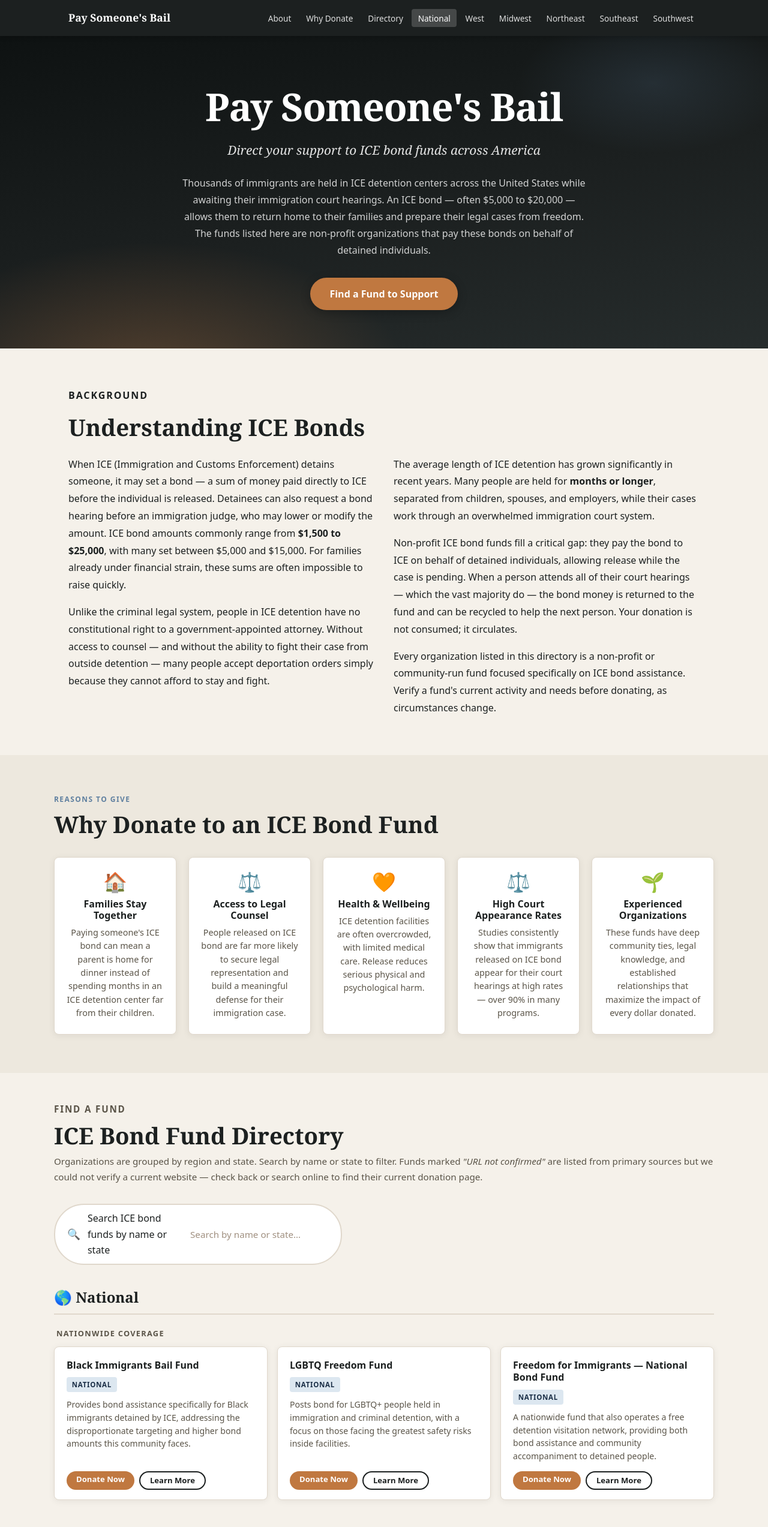
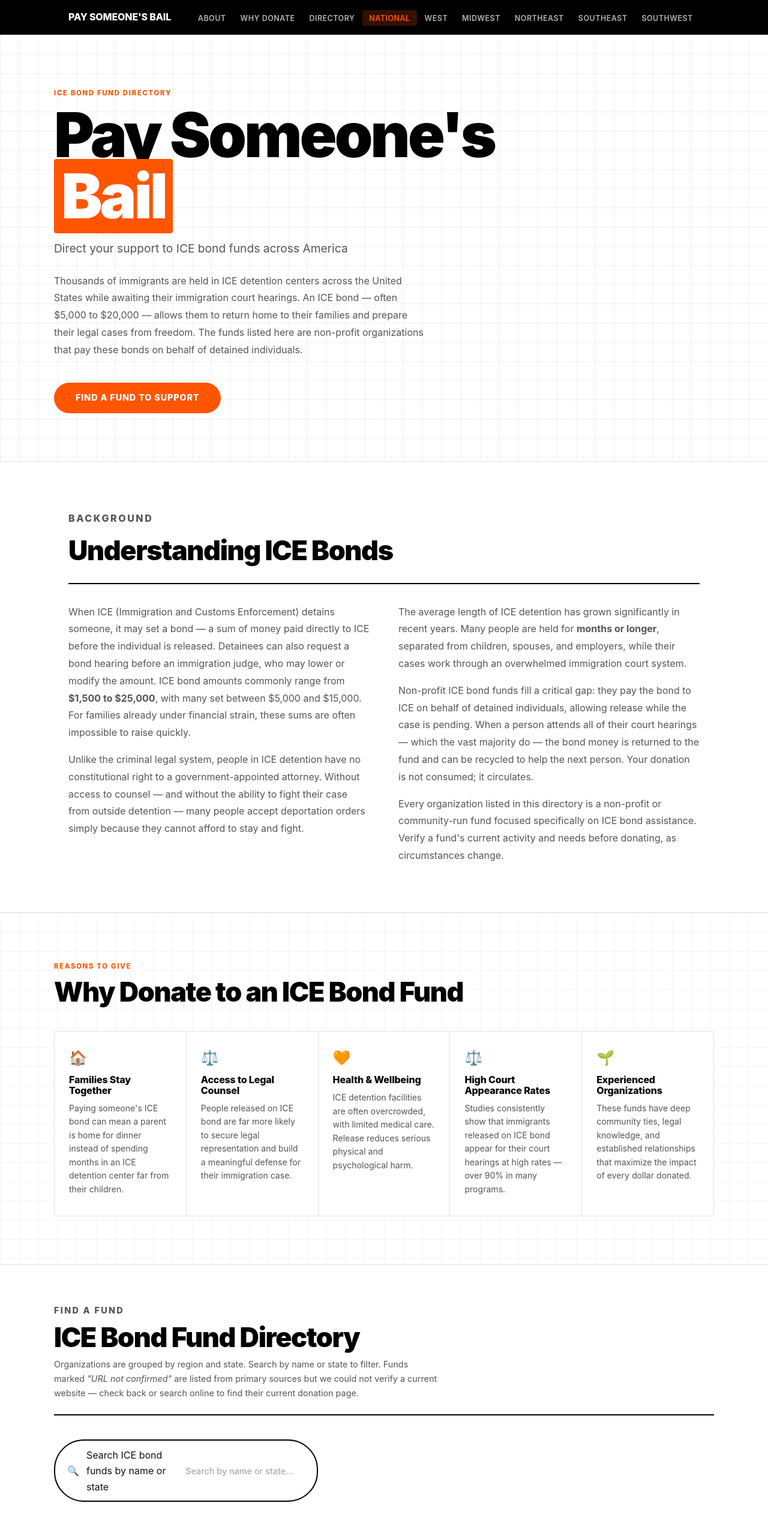
Before and after one commit to brevtangelo7/paysomeonesbail, a plain HTML site: page index.html in a window 1280 px wide. Shown: the top 2546 px of the page at 60% size. Drawn offline with Linux system fonts and the light colour scheme.

Commit message:
Redesign: bold editorial B&W + orange aesthetic
Full CSS overhaul inspired by clean, bold editorial design:
- White background with subtle graph-paper grid texture on hero + alt sections
- Ultra-bold (900 weight) sans-serif headings, letterspacing tightened
- Vibrant orange (#ff5500) accent replacing warm brown
- Black pill tags, black nav, pure-black borders on key elements
- Hero redesigned: left-aligned, extra-large headline with orange highlight span
- Fund cards use flush grid (1px gap/border) instead of floating shadows
- Why-Donate cards in flush bordered grid layout
- Footer updated to pure black with orange links
- Back-to-top button gains orange hover
- All warm beige/tan tones removed in favor of clean #fff / #f5f5f5

Co-Authored-By: Claude Sonnet 4.6 <noreply@anthropic.com>

```diff
--- a/index.html
+++ b/index.html
@@ -47,7 +47,9 @@
        HERO
        ============================================================ -->
   <header class="hero" id="top">
-    <h1>Pay Someone's Bail</h1>
+    <div class="hero-inner">
+      <p class="section-label">ICE Bond Fund Directory</p>
+      <h1>Pay Someone's <span class="highlight">Bail</span></h1>
       <p class="tagline">Direct your support to ICE bond funds across America</p>
       <p class="intro">
         Thousands of immigrants are held in ICE detention centers across the United States while awaiting their
@@ -56,6 +58,7 @@
         that pay these bonds on behalf of detained individuals.
       </p>
       <a href="#directory" class="hero-cta">Find a Fund to Support</a>
+    </div>
   </header>
 
   <!-- ============================================================
--- a/styles.css
+++ b/styles.css
@@ -2,27 +2,26 @@
    DESIGN TOKENS
    ============================================================ */
 :root {
-  --color-nav:        #1c2020;
-  --color-accent:     #c07840;
-  --color-accent-dark:#9a5e2a;
-  --color-steel:      #6080a0;
-  --color-bg:         #f5f1ea;
-  --color-bg-alt:     #ede8de;
+  --color-nav:        #000000;
+  --color-accent:     #ff5500;
+  --color-accent-dark:#cc4400;
+  --color-bg:         #ffffff;
+  --color-bg-alt:     #f5f5f5;
+  --color-bg-grid:    #ffffff;
   --color-card:       #ffffff;
-  --color-text:       #1c2020;
-  --color-text-muted: #5a5448;
-  --color-tag-bg:     #dce7f0;
-  --color-tag-text:   #1c3048;
-  --color-border:     #e0d8cc;
+  --color-text:       #111111;
+  --color-text-muted: #555555;
+  --color-tag-bg:     #111111;
+  --color-tag-text:   #ffffff;
+  --color-border:     #e2e2e2;
 
-  --font-serif: 'Georgia', 'Times New Roman', serif;
-  --font-sans:  system-ui, -apple-system, 'Segoe UI', sans-serif;
+  --font-sans:  'Inter', system-ui, -apple-system, 'Segoe UI', sans-serif;
 
-  --radius: 8px;
-  --shadow: 0 2px 12px rgba(28, 32, 32, 0.07);
-  --shadow-hover: 0 6px 24px rgba(28, 32, 32, 0.13);
+  --radius: 6px;
+  --shadow: 0 1px 4px rgba(0,0,0,0.07), 0 2px 12px rgba(0,0,0,0.04);
+  --shadow-hover: 0 4px 20px rgba(0,0,0,0.12);
 
-  --nav-height: 60px;
+  --nav-height: 58px;
   --max-width: 1100px;
 }
 
@@ -49,8 +48,8 @@ a {
 a:hover { color: var(--color-nav); }
 
 h1, h2, h3, h4 {
-  font-family: var(--font-serif);
-  line-height: 1.2;
+  font-family: var(--font-sans);
+  line-height: 1.1;
   color: var(--color-text);
 }
 
@@ -78,11 +77,11 @@ h1, h2, h3, h4 {
   position: sticky;
   top: 0;
   z-index: 100;
-  background: var(--color-nav);
+  background: #000;
   height: var(--nav-height);
   display: flex;
   align-items: center;
-  box-shadow: 0 2px 8px rgba(0,0,0,0.2);
+  border-bottom: 1px solid #222;
 }
 
 .nav-inner {
@@ -98,36 +97,40 @@ h1, h2, h3, h4 {
 
 .nav-brand {
   color: #fff;
-  font-family: var(--font-serif);
-  font-size: 1.1rem;
-  font-weight: bold;
+  font-family: var(--font-sans);
+  font-size: 1rem;
+  font-weight: 800;
   text-decoration: none;
   white-space: nowrap;
   flex-shrink: 0;
+  letter-spacing: -0.01em;
+  text-transform: uppercase;
 }
-.nav-brand:hover { color: rgba(255,255,255,0.75); }
+.nav-brand:hover { color: var(--color-accent); }
 
 .nav-links {
   display: flex;
   list-style: none;
-  gap: 0.25rem;
+  gap: 0.1rem;
   flex-wrap: nowrap;
 }
 
 .nav-links a {
-  color: rgba(255,255,255,0.85);
+  color: rgba(255,255,255,0.7);
   text-decoration: none;
-  font-size: 0.85rem;
-  font-weight: 500;
-  padding: 0.35rem 0.65rem;
-  border-radius: 4px;
+  font-size: 0.78rem;
+  font-weight: 600;
+  padding: 0.35rem 0.7rem;
+  border-radius: 3px;
   transition: background 0.15s, color 0.15s;
   white-space: nowrap;
+  text-transform: uppercase;
+  letter-spacing: 0.04em;
 }
 .nav-links a:hover,
 .nav-links a.active {
-  background: rgba(255,255,255,0.18);
-  color: #fff;
+  background: rgba(255,85,0,0.2);
+  color: var(--color-accent);
 }
 
 .hamburger {
@@ -144,7 +147,7 @@ h1, h2, h3, h4 {
 }
 .hamburger span {
   display: block;
-  width: 24px;
+  width: 22px;
   height: 2px;
   background: #fff;
   border-radius: 2px;
@@ -163,51 +166,73 @@ h1, h2, h3, h4 {
 /* ============================================================
    HERO
    ============================================================ */
+
+/* Graph-paper grid helper (used on hero + bg-alt) */
 .hero {
-  background:
-    radial-gradient(ellipse 60% 80% at 20% 110%, rgba(192,120,64,0.32) 0%, transparent 55%),
-    radial-gradient(ellipse 35% 45% at 85% 15%, rgba(96,128,160,0.18) 0%, transparent 50%),
-    linear-gradient(168deg, #0e1212 0%, var(--color-nav) 55%, #262c2c 100%);
-  color: #fff;
-  padding: 5rem 1.5rem 4rem;
-  text-align: center;
+  background-color: #fff;
+  background-image:
+    linear-gradient(rgba(0,0,0,0.06) 1px, transparent 1px),
+    linear-gradient(90deg, rgba(0,0,0,0.06) 1px, transparent 1px);
+  background-size: 32px 32px;
+  color: var(--color-text);
+  padding: 5.5rem 1.5rem 5rem;
+  text-align: left;
+  border-bottom: 1px solid var(--color-border);
+}
+
+.hero-inner {
+  max-width: var(--max-width);
+  margin: 0 auto;
 }
 
 .hero h1 {
-  font-size: clamp(2.4rem, 6vw, 4rem);
+  font-size: clamp(3rem, 8vw, 6.5rem);
+  color: #000;
+  margin-bottom: 1.25rem;
+  letter-spacing: -0.04em;
+  font-weight: 900;
+  line-height: 1.0;
+  max-width: 820px;
+}
+
+/* Orange highlight on a key word, echoing the "WORKS" highlight in screenshot 2 */
+.hero h1 .highlight {
+  background: var(--color-accent);
   color: #fff;
-  margin-bottom: 1rem;
-  letter-spacing: -0.02em;
+  padding: 0 0.12em;
+  display: inline;
+  border-radius: 4px;
 }
 
 .hero .tagline {
-  font-size: clamp(1.05rem, 2.5vw, 1.3rem);
-  color: rgba(255,255,255,0.88);
-  max-width: 620px;
-  margin: 0 auto 1.5rem;
-  font-style: italic;
-  font-family: var(--font-serif);
+  font-size: clamp(1rem, 2vw, 1.2rem);
+  color: var(--color-text-muted);
+  max-width: 580px;
+  margin-bottom: 1.5rem;
+  font-weight: 400;
+  line-height: 1.6;
 }
 
 .hero .intro {
   font-size: 1rem;
-  color: rgba(255,255,255,0.8);
-  max-width: 680px;
-  margin: 0 auto 2rem;
-  line-height: 1.75;
+  color: var(--color-text-muted);
+  max-width: 620px;
+  margin-bottom: 2.5rem;
+  line-height: 1.8;
 }
 
 .hero-cta {
   display: inline-block;
   background: var(--color-accent);
   color: #fff;
-  font-weight: 700;
-  font-size: 1rem;
-  padding: 0.85rem 2rem;
+  font-weight: 800;
+  font-size: 0.9rem;
+  padding: 0.85rem 2.25rem;
   border-radius: 50px;
   text-decoration: none;
   transition: background 0.2s, transform 0.15s;
-  box-shadow: 0 4px 16px rgba(0,0,0,0.25);
+  text-transform: uppercase;
+  letter-spacing: 0.06em;
 }
 .hero-cta:hover {
   background: var(--color-accent-dark);
@@ -216,47 +241,61 @@ h1, h2, h3, h4 {
 }
 
 /* ============================================================
+   SECTION LABEL (overline)
+   ============================================================ */
+.section-label {
+  font-size: 0.7rem;
+  font-weight: 800;
+  letter-spacing: 0.16em;
+  text-transform: uppercase;
+  color: var(--color-accent);
+  margin-bottom: 0.6rem;
+  display: block;
+}
+
+/* ============================================================
    CONTENT SECTIONS
    ============================================================ */
 .section {
-  padding: 4rem 1.5rem;
+  padding: 5rem 1.5rem;
   max-width: var(--max-width);
   margin: 0 auto;
 }
 
 .section-alt {
-  background: var(--color-bg-alt);
-  padding: 4rem 1.5rem;
+  background-color: #fff;
+  background-image:
+    linear-gradient(rgba(0,0,0,0.045) 1px, transparent 1px),
+    linear-gradient(90deg, rgba(0,0,0,0.045) 1px, transparent 1px);
+  background-size: 32px 32px;
+  padding: 5rem 1.5rem;
+  border-top: 1px solid var(--color-border);
+  border-bottom: 1px solid var(--color-border);
 }
 .section-alt .section-inner {
   max-width: var(--max-width);
   margin: 0 auto;
 }
 
-.section-label {
-  font-size: 0.75rem;
-  font-weight: 700;
-  letter-spacing: 0.12em;
-  text-transform: uppercase;
-  color: var(--color-steel);
-  margin-bottom: 0.5rem;
-}
-
 .section h2 {
-  font-size: clamp(1.6rem, 3vw, 2.4rem);
-  margin-bottom: 1.5rem;
-  color: var(--color-nav);
+  font-size: clamp(1.8rem, 3.5vw, 2.8rem);
+  margin-bottom: 1.75rem;
+  color: #000;
+  font-weight: 900;
+  letter-spacing: -0.03em;
 }
 .section-alt .section-inner h2 {
-  font-size: clamp(1.6rem, 3vw, 2.4rem);
-  margin-bottom: 1.5rem;
-  color: var(--color-nav);
+  font-size: clamp(1.8rem, 3.5vw, 2.8rem);
+  margin-bottom: 1.75rem;
+  color: #000;
+  font-weight: 900;
+  letter-spacing: -0.03em;
 }
 
 .section p {
   font-size: 1rem;
   line-height: 1.8;
-  color: var(--color-text);
+  color: var(--color-text-muted);
   max-width: 720px;
   margin-bottom: 1rem;
 }
@@ -266,7 +305,9 @@ h1, h2, h3, h4 {
 .education-body {
   display: grid;
   grid-template-columns: 1fr 1fr;
-  gap: 2rem;
+  gap: 3rem;
+  border-top: 2px solid #000;
+  padding-top: 2rem;
 }
 .education-body p { max-width: none; }
 
@@ -276,37 +317,37 @@ h1, h2, h3, h4 {
 .why-grid {
   display: grid;
   grid-template-columns: repeat(auto-fit, minmax(200px, 1fr));
-  gap: 1.25rem;
-  margin-top: 2rem;
+  gap: 1px;
+  margin-top: 2.5rem;
+  border: 1px solid var(--color-border);
+  background: var(--color-border);
 }
 
 .why-card {
   background: var(--color-card);
-  border: 1px solid var(--color-border);
-  border-radius: var(--radius);
-  padding: 1.5rem 1.25rem;
-  box-shadow: var(--shadow);
-  text-align: center;
+  padding: 2rem 1.5rem;
+  text-align: left;
 }
 
 .why-icon {
-  font-size: 2rem;
-  margin-bottom: 0.75rem;
+  font-size: 1.5rem;
+  margin-bottom: 1rem;
   line-height: 1;
 }
 
 .why-card h3 {
   font-size: 1rem;
   font-family: var(--font-sans);
-  font-weight: 700;
-  margin-bottom: 0.5rem;
-  color: var(--color-nav);
+  font-weight: 800;
+  margin-bottom: 0.6rem;
+  color: #000;
+  letter-spacing: -0.01em;
 }
 
 .why-card p {
-  font-size: 0.9rem;
+  font-size: 0.88rem;
   color: var(--color-text-muted);
-  line-height: 1.55;
+  line-height: 1.6;
   max-width: none;
   margin: 0;
 }
@@ -316,7 +357,7 @@ h1, h2, h3, h4 {
    ============================================================ */
 #directory {
   background: var(--color-bg);
-  padding: 3rem 1.5rem 5rem;
+  padding: 4rem 1.5rem 6rem;
 }
 
 .directory-inner {
@@ -325,18 +366,23 @@ h1, h2, h3, h4 {
 }
 
 .directory-header {
-  margin-bottom: 2rem;
+  margin-bottom: 2.5rem;
+  border-bottom: 2px solid #000;
+  padding-bottom: 1.5rem;
 }
 
 .directory-header h2 {
-  font-size: clamp(1.6rem, 3vw, 2.4rem);
-  color: var(--color-nav);
+  font-size: clamp(1.8rem, 3.5vw, 2.8rem);
+  color: #000;
   margin-bottom: 0.5rem;
+  font-weight: 900;
+  letter-spacing: -0.03em;
 }
 
 .directory-header p {
   color: var(--color-text-muted);
-  font-size: 0.95rem;
+  font-size: 0.9rem;
+  max-width: 640px;
 }
 
 /* Search */
@@ -344,19 +390,19 @@ h1, h2, h3, h4 {
   display: flex;
   align-items: center;
   gap: 0.75rem;
-  background: var(--color-card);
-  border: 2px solid var(--color-border);
+  background: var(--color-bg);
+  border: 2px solid #000;
   border-radius: 50px;
-  padding: 0.6rem 1.25rem;
-  max-width: 480px;
-  margin-bottom: 2.5rem;
+  padding: 0.65rem 1.25rem;
+  max-width: 440px;
+  margin-bottom: 3rem;
   transition: border-color 0.2s;
 }
 .search-wrap:focus-within { border-color: var(--color-accent); }
 
 .search-icon {
   color: var(--color-text-muted);
-  font-size: 1.1rem;
+  font-size: 1rem;
   flex-shrink: 0;
 }
 
@@ -364,12 +410,13 @@ h1, h2, h3, h4 {
   border: none;
   outline: none;
   background: transparent;
-  font-size: 0.95rem;
+  font-size: 0.9rem;
   color: var(--color-text);
   width: 100%;
   font-family: var(--font-sans);
+  font-weight: 500;
 }
-#search-input::placeholder { color: #a09080; }
+#search-input::placeholder { color: #aaa; }
 
 .search-clear {
   background: none;
@@ -394,7 +441,7 @@ h1, h2, h3, h4 {
 
 /* Region sections */
 .region-section {
-  margin-bottom: 3rem;
+  margin-bottom: 3.5rem;
 }
 
 .region-header {
@@ -402,30 +449,31 @@ h1, h2, h3, h4 {
   align-items: center;
   justify-content: space-between;
   gap: 1rem;
-  border-bottom: 2px solid var(--color-border);
+  border-bottom: 2px solid #000;
   padding-bottom: 0.75rem;
-  margin-bottom: 1.5rem;
+  margin-bottom: 1.75rem;
   cursor: pointer;
 }
 
 .region-header h2 {
-  font-size: 1.5rem;
-  color: var(--color-nav);
-  font-family: var(--font-serif);
+  font-size: 1.4rem;
+  color: #000;
+  font-weight: 900;
+  letter-spacing: -0.02em;
 }
 
 .region-toggle {
-  background: var(--color-tag-bg);
+  background: #000;
   border: none;
   border-radius: 50%;
-  width: 32px;
-  height: 32px;
+  width: 30px;
+  height: 30px;
   display: none;
   align-items: center;
   justify-content: center;
   cursor: pointer;
-  font-size: 1rem;
-  color: var(--color-nav);
+  font-size: 0.75rem;
+  color: #fff;
   flex-shrink: 0;
   transition: transform 0.2s;
 }
@@ -437,80 +485,87 @@ h1, h2, h3, h4 {
 
 /* State subgroups */
 .state-group {
-  margin-bottom: 1.75rem;
+  margin-bottom: 2rem;
 }
 
 .state-group h3 {
-  font-size: 0.8rem;
+  font-size: 0.72rem;
   font-family: var(--font-sans);
-  font-weight: 700;
-  letter-spacing: 0.1em;
+  font-weight: 800;
+  letter-spacing: 0.14em;
   text-transform: uppercase;
-  color: var(--color-text-muted);
-  margin-bottom: 0.85rem;
-  padding-left: 0.25rem;
+  color: #000;
+  margin-bottom: 1rem;
+  padding-left: 0;
+  display: flex;
+  align-items: center;
+  gap: 0.5rem;
+}
+.state-group h3::after {
+  content: '';
+  flex: 1;
+  height: 1px;
+  background: var(--color-border);
 }
 
 /* Fund cards grid */
 .fund-grid {
   display: grid;
   grid-template-columns: repeat(auto-fill, minmax(280px, 1fr));
-  gap: 1rem;
+  gap: 1px;
+  background: var(--color-border);
+  border: 1px solid var(--color-border);
 }
 
 /* Fund card */
 .fund-card {
   background: var(--color-card);
-  border: 1px solid var(--color-border);
-  border-radius: var(--radius);
-  padding: 1.25rem 1.25rem 1rem;
-  box-shadow: var(--shadow);
+  padding: 1.5rem;
   display: flex;
   flex-direction: column;
-  gap: 0.6rem;
-  transition: box-shadow 0.2s, transform 0.15s;
+  gap: 0.7rem;
+  transition: background 0.15s;
 }
 .fund-card:hover {
-  box-shadow: var(--shadow-hover);
-  transform: translateY(-2px);
+  background: #fafafa;
 }
 
 .fund-card[data-url-status="unconfirmed"] {
-  border-color: #d8d0c4;
-  background: #faf8f4;
+  background: #fafafa;
 }
 
 .fund-name {
   font-size: 1rem;
-  font-weight: 700;
-  color: var(--color-text);
-  line-height: 1.3;
+  font-weight: 800;
+  color: #000;
+  line-height: 1.25;
   font-family: var(--font-sans);
+  letter-spacing: -0.01em;
 }
 
 .fund-tag {
   display: inline-block;
   background: var(--color-tag-bg);
   color: var(--color-tag-text);
-  font-size: 0.72rem;
-  font-weight: 700;
-  letter-spacing: 0.06em;
+  font-size: 0.65rem;
+  font-weight: 800;
+  letter-spacing: 0.1em;
   text-transform: uppercase;
-  padding: 0.2rem 0.55rem;
-  border-radius: 4px;
+  padding: 0.22rem 0.6rem;
+  border-radius: 50px;
   width: fit-content;
 }
 
 .fund-desc {
-  font-size: 0.88rem;
+  font-size: 0.875rem;
   color: var(--color-text-muted);
-  line-height: 1.55;
+  line-height: 1.6;
   flex: 1;
 }
 
 .fund-notice {
   font-size: 0.78rem;
-  color: #9a9080;
+  color: #999;
   font-style: italic;
 }
 
@@ -523,15 +578,17 @@ h1, h2, h3, h4 {
 
 .btn {
   display: inline-block;
-  font-size: 0.82rem;
-  font-weight: 700;
-  padding: 0.45rem 1rem;
+  font-size: 0.75rem;
+  font-weight: 800;
+  padding: 0.5rem 1.1rem;
   border-radius: 50px;
   text-decoration: none;
   transition: background 0.15s, transform 0.1s;
   cursor: pointer;
   border: none;
   line-height: 1;
+  letter-spacing: 0.04em;
+  text-transform: uppercase;
 }
 .btn:hover { transform: translateY(-1px); }
 
@@ -543,27 +600,27 @@ h1, h2, h3, h4 {
 
 .btn-learn {
   background: transparent;
-  color: var(--color-nav);
-  border: 2px solid var(--color-nav);
+  color: #000;
+  border: 2px solid #000;
 }
-.btn-learn:hover { background: var(--color-nav); color: #fff; }
+.btn-learn:hover { background: #000; color: #fff; }
 
 .btn-search {
-  background: var(--color-bg-alt);
-  color: var(--color-text-muted);
+  background: #f0f0f0;
+  color: #555;
   border: 1px solid var(--color-border);
-  font-weight: 600;
+  font-weight: 700;
 }
-.btn-search:hover { background: var(--color-border); color: var(--color-text); }
+.btn-search:hover { background: #e0e0e0; color: #000; }
 
 /* ============================================================
    FOOTER
    ============================================================ */
 .site-footer {
-  background: var(--color-nav);
-  color: rgba(255,255,255,0.8);
-  padding: 3rem 1.5rem;
-  margin-top: 2rem;
+  background: #000;
+  color: rgba(255,255,255,0.75);
+  padding: 3.5rem 1.5rem;
+  margin-top: 0;
 }
 
 .footer-inner {
@@ -575,29 +632,31 @@ h1, h2, h3, h4 {
 }
 
 .footer-brand {
-  font-family: var(--font-serif);
-  font-size: 1.2rem;
+  font-family: var(--font-sans);
+  font-size: 1rem;
   color: #fff;
   margin-bottom: 0.75rem;
-  font-weight: bold;
+  font-weight: 900;
+  text-transform: uppercase;
+  letter-spacing: 0.04em;
 }
 
 .footer-text {
-  font-size: 0.875rem;
-  line-height: 1.7;
+  font-size: 0.85rem;
+  line-height: 1.75;
   margin-bottom: 0.5rem;
 }
 .footer-text a {
-  color: rgba(255,255,255,0.75);
+  color: var(--color-accent);
 }
 .footer-text a:hover { color: #fff; }
 
 .footer-meta {
-  font-size: 0.8rem;
+  font-size: 0.78rem;
   text-align: right;
 }
-.footer-meta p { margin-bottom: 0.4rem; line-height: 1.5; color: rgba(255,255,255,0.65); }
-.footer-meta a { color: rgba(255,255,255,0.75); }
+.footer-meta p { margin-bottom: 0.4rem; line-height: 1.5; color: rgba(255,255,255,0.45); }
+.footer-meta a { color: rgba(255,255,255,0.6); }
 .footer-meta a:hover { color: #fff; }
 
 /* ============================================================
@@ -607,28 +666,31 @@ h1, h2, h3, h4 {
   position: fixed;
   bottom: 2rem;
   right: 1.5rem;
-  background: var(--color-nav);
+  background: #000;
   color: #fff;
   border: none;
   border-radius: 50%;
-  width: 48px;
-  height: 48px;
-  font-size: 1.25rem;
+  width: 44px;
+  height: 44px;
+  font-size: 1.1rem;
   cursor: pointer;
-  box-shadow: 0 4px 16px rgba(0,0,0,0.25);
+  box-shadow: 0 4px 16px rgba(0,0,0,0.3);
   display: flex;
   align-items: center;
   justify-content: center;
   opacity: 0;
   pointer-events: none;
-  transition: opacity 0.25s, transform 0.2s;
+  transition: opacity 0.25s, transform 0.2s, background 0.15s;
   z-index: 50;
 }
 #back-to-top.visible {
   opacity: 1;
   pointer-events: auto;
 }
-#back-to-top:hover { transform: translateY(-3px); }
+#back-to-top:hover {
+  background: var(--color-accent);
+  transform: translateY(-3px);
+}
 
 /* ============================================================
    RESPONSIVE — TABLET
@@ -636,6 +698,7 @@ h1, h2, h3, h4 {
 @media (max-width: 900px) {
   .education-body {
     grid-template-columns: 1fr;
+    gap: 1.5rem;
   }
   .footer-inner {
     grid-template-columns: 1fr;
@@ -656,29 +719,27 @@ h1, h2, h3, h4 {
     top: var(--nav-height);
     left: 0;
     right: 0;
-    background: var(--color-nav);
+    background: #000;
     flex-direction: column;
     padding: 0.75rem 1rem 1rem;
     gap: 0.1rem;
-    box-shadow: 0 4px 12px rgba(0,0,0,0.2);
+    box-shadow: 0 4px 12px rgba(0,0,0,0.35);
   }
   .nav-links.open { display: flex; }
   .nav-links a {
-    font-size: 0.95rem;
-    padding: 0.6rem 0.75rem;
+    font-size: 0.85rem;
+    padding: 0.65rem 0.75rem;
   }
 
-  .site-nav { position: relative; }
-  /* sticky nav requires position:sticky, not relative — fix: */
   .site-nav { position: sticky; }
 
   /* Hero */
-  .hero { padding: 3.5rem 1.25rem 3rem; }
+  .hero { padding: 3.5rem 1.25rem 3rem; text-align: left; }
 
   /* Sections */
-  .section { padding: 2.5rem 1.25rem; }
-  .section-alt { padding: 2.5rem 1.25rem; }
-  #directory { padding: 2.5rem 1.25rem 3rem; }
+  .section { padding: 3rem 1.25rem; }
+  .section-alt { padding: 3rem 1.25rem; }
+  #directory { padding: 2.5rem 1.25rem 3.5rem; }
 
   /* Why cards */
   .why-grid { grid-template-columns: 1fr 1fr; }
@@ -691,7 +752,7 @@ h1, h2, h3, h4 {
   .fund-grid { grid-template-columns: 1fr; }
 
   /* Footer */
-  .site-footer { padding: 2rem 1.25rem; }
+  .site-footer { padding: 2.5rem 1.25rem; }
 }
 
 @media (max-width: 400px) {
```
Lines whose indentation alone changed are shown as unchanged.
